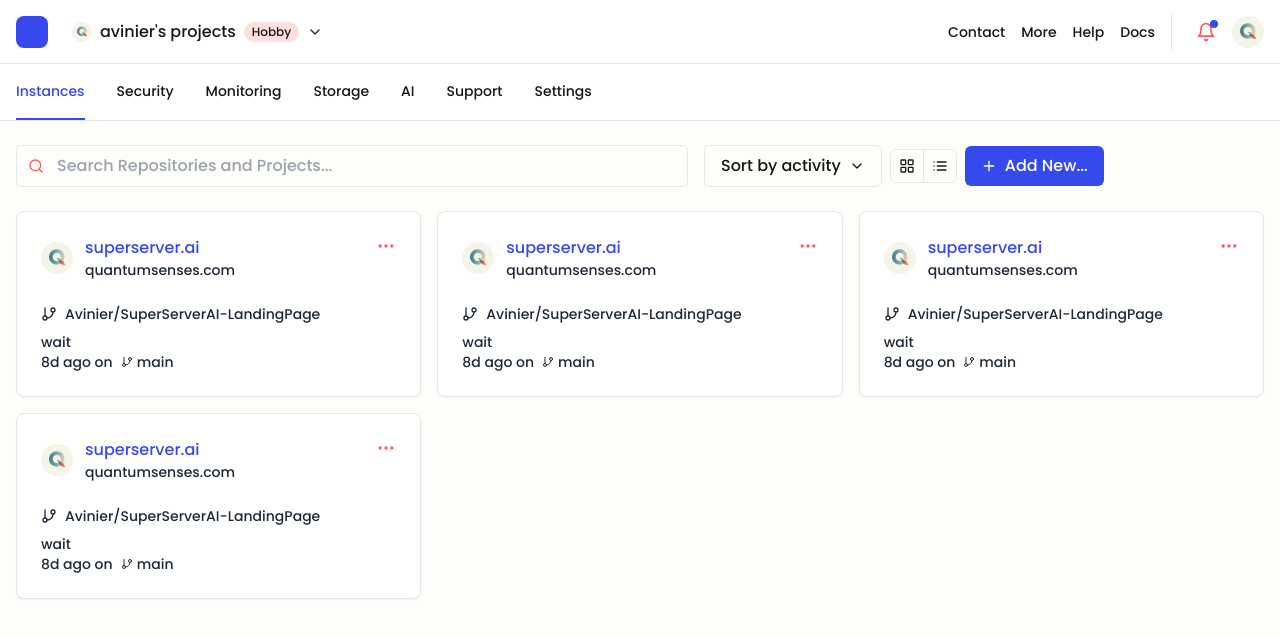
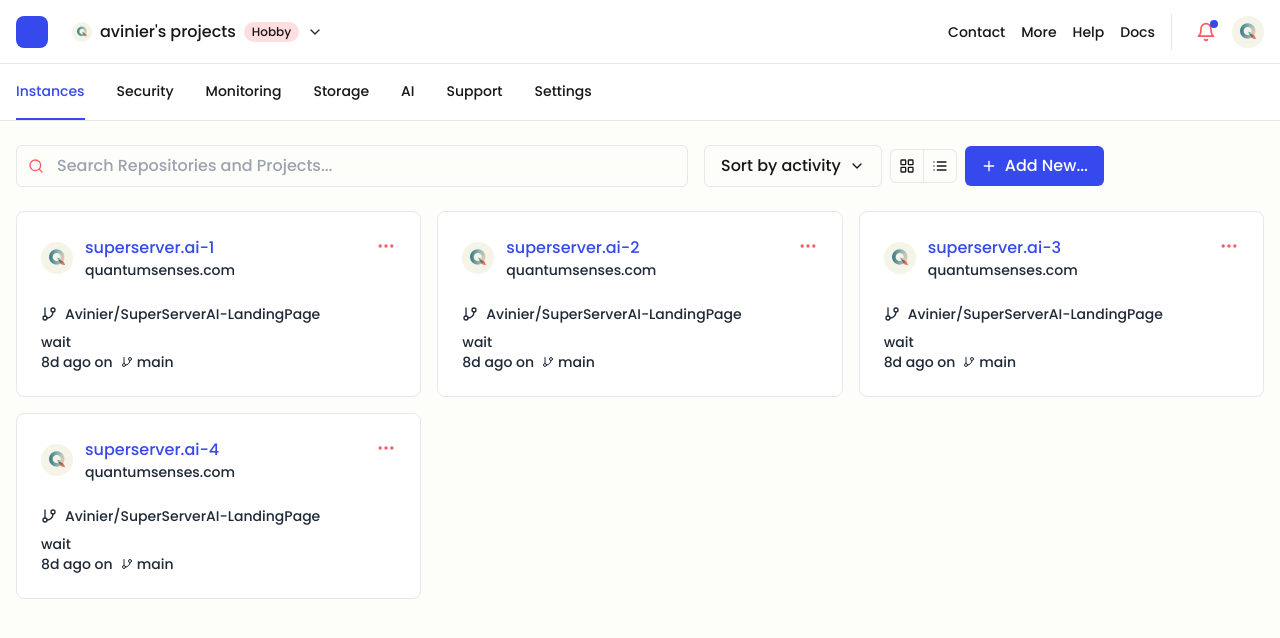
Before and after one commit to Avinier/QebulonAI, a Next.js app: page /dashboard in a window 1280 px wide. Shown: the top 638 px of the page. Built offline with nearby package versions, Linux system fonts and the light colour scheme.

Commit message:
dynamic pages

```diff
--- /dev/null
+++ b/src/app/dashboard/[slug]/page.js
@@ -0,0 +1,113 @@
+import Navbar from "@/components/Dashboard/Navbar";
+import { notFound } from "next/navigation";
+
+const getInstanceData = (slug) => {
+  const instances = [
+    {
+      title: "superserver.ai-1",
+      domain: "quantumsenses.com",
+      repoPath: "Avinier/SuperServerAI-LandingPage",
+      lastCommit: "wait",
+      timeAgo: "8d ago",
+      branch: "main",
+      icon: "/logo-1.jpeg",
+    },
+    {
+      title: "superserver.ai-2",
+      domain: "quantumsenses.com",
+      repoPath: "Avinier/SuperServerAI-LandingPage",
+      lastCommit: "wait",
+      timeAgo: "8d ago",
+      branch: "main",
+      icon: "/logo-1.jpeg",
+    },
+    {
+      title: "superserver.ai-3",
+      domain: "quantumsenses.com",
+      repoPath: "Avinier/SuperServerAI-LandingPage",
+      lastCommit: "wait",
+      timeAgo: "8d ago",
+      branch: "main",
+      icon: "/logo-1.jpeg",
+    },
+    {
+      title: "superserver.ai-4",
+      domain: "quantumsenses.com",
+      repoPath: "Avinier/SuperServerAI-LandingPage",
+      lastCommit: "wait",
+      timeAgo: "8d ago",
+      branch: "main",
+      icon: "/logo-1.jpeg",
+    },
+  ];
+
+  return instances.find(
+    (instance) =>
+      instance.title.toLowerCase().replace(/[^a-z0-9]+/g, "-") === slug
+  );
+};
+
+export async function generateStaticParams() {
+  // This would come from your data source
+  const instances = [
+    { title: "superserver.ai" },
+    // Add other instances...
+  ];
+
+  return instances.map((instance) => ({
+    slug: instance.title.toLowerCase().replace(/[^a-z0-9]+/g, "-"),
+  }));
+}
+
+export default function InstancePage({ params }) {
+  const instance = getInstanceData(params.slug);
+
+  if (!instance) {
+    notFound();
+  }
+
+  return (
+    <div className="min-h-screen bg-background">
+      <Navbar />
+
+      <main className="max-w-screen-2xl mx-auto px-4 py-6">
+        <div className="space-y-6">
+          {/* Instance Header */}
+          <div className="flex items-center space-x-4">
+            <div className="w-12 h-12 rounded-full overflow-hidden bg-secondary/10">
+              {instance.icon && (
+                <Image
+                  src={instance.icon}
+                  alt={instance.title}
+                  width={48}
+                  height={48}
+                  className="w-full h-full object-cover"
+                />
+              )}
+            </div>
+            <div>
+              <h1 className="text-2xl font-medium text-primary">
+                {instance.title}
+              </h1>
+              <p className="text-secondary">{instance.domain}</p>
+            </div>
+          </div>
+
+          {/* Instance Details */}
+          <div className="grid grid-cols-1 md:grid-cols-2 lg:grid-cols-3 gap-6">
+            <div className="p-6 border border-border rounded-lg">
+              <h2 className="font-medium mb-4">Repository Details</h2>
+              <div className="space-y-2 text-secondary">
+                <p>Path: {instance.repoPath}</p>
+                <p>Last Commit: {instance.lastCommit}</p>
+                <p>Updated: {instance.timeAgo}</p>
+                <p>Branch: {instance.branch}</p>
+              </div>
+            </div>
+            {/* Add more detail cards as needed */}
+          </div>
+        </div>
+      </main>
+    </div>
+  );
+}
--- a/src/app/dashboard/page.js
+++ b/src/app/dashboard/page.js
@@ -9,7 +9,7 @@
   // Sample data - replace with your actual data
   const instances = [
     {
-      title: "superserver.ai",
+      title: "superserver.ai-1",
       domain: "quantumsenses.com",
       repoPath: "Avinier/SuperServerAI-LandingPage",
       lastCommit: "wait",
@@ -18,7 +18,7 @@
       icon: "/logo-1.jpeg",
     },
     {
-      title: "superserver.ai",
+      title: "superserver.ai-2",
       domain: "quantumsenses.com",
       repoPath: "Avinier/SuperServerAI-LandingPage",
       lastCommit: "wait",
@@ -27,7 +27,7 @@
       icon: "/logo-1.jpeg",
     },
     {
-      title: "superserver.ai",
+      title: "superserver.ai-3",
       domain: "quantumsenses.com",
       repoPath: "Avinier/SuperServerAI-LandingPage",
       lastCommit: "wait",
@@ -36,7 +36,7 @@
       icon: "/logo-1.jpeg",
     },
     {
-      title: "superserver.ai",
+      title: "superserver.ai-4",
       domain: "quantumsenses.com",
       repoPath: "Avinier/SuperServerAI-LandingPage",
       lastCommit: "wait",
@@ -78,7 +78,7 @@
 
         <div className="grid grid-cols-1 md:grid-cols-2 lg:grid-cols-3 gap-4">
           {instances.map((instance, index) => (
-            <InstanceCard key={index} {...instance} />
+            <InstanceCard key={instance.slug || index} {...instance} />
           ))}
         </div>
       </main>
--- a/src/components/Dashboard/InstanceCard.jsx
+++ b/src/components/Dashboard/InstanceCard.jsx
@@ -1,5 +1,8 @@
+// components/Dashboard/InstanceCard.jsx
+'use client'
 import { MoreHorizontal, GitBranch } from 'lucide-react';
 import Image from 'next/image';
+import Link from 'next/link';
 
 const InstanceCard = ({
   title,
@@ -10,8 +13,14 @@
   branch = 'main',
   icon
 }) => {
+  // Create a URL-safe slug from the title
+  const slug = title.toLowerCase().replace(/[^a-z0-9]+/g, '-');
+
   return (
-    <div className="p-6 bg-white shadow-sm border cursor-pointer border-border rounded-lg hover:border-grey/50 transition-colors">
+    <Link
+      href={`/dashboard/${slug}`}
+      className="block bg-white p-6 border border-border rounded-lg hover:border-grey/50 transition-colors"
+    >
       <div className="flex items-start justify-between">
         <div className="flex items-center space-x-3">
           <div className="w-8 h-8 rounded-full overflow-hidden bg-grey/10">
@@ -30,7 +39,10 @@
             <p className="text-sm text-grey">{domain}</p>
           </div>
         </div>
-        <button className="text-secondary hover:text-primary">
+        <button
+          className="text-secondary hover:text-primary"
+          onClick={(e) => e.preventDefault()} // Prevent navigation when clicking the menu
+        >
           <MoreHorizontal className="w-5 h-5" />
         </button>
       </div>
@@ -51,7 +63,7 @@
           </p>
         </div>
       </div>
-    </div>
+    </Link>
   );
 };
 
```
Also changed, not shown: src/components/Dashboard/InstancePage.jsx (added).
